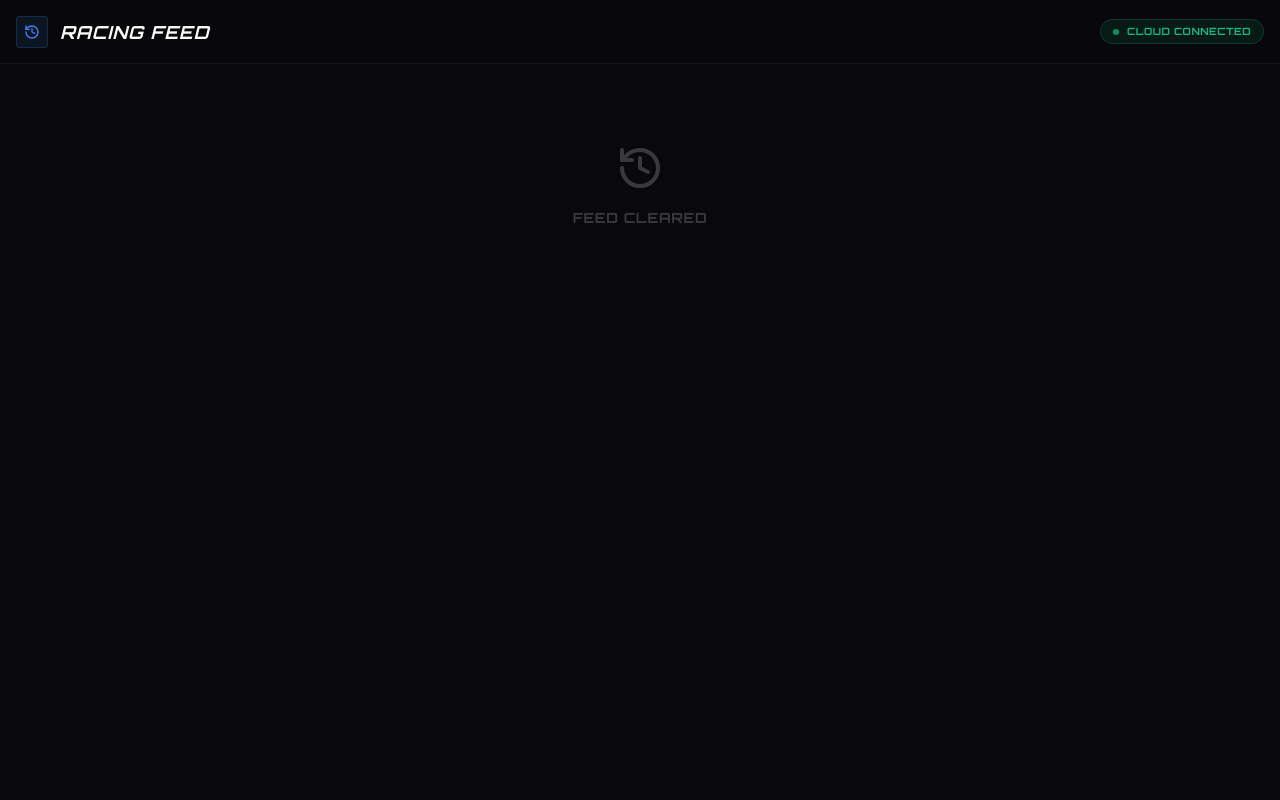
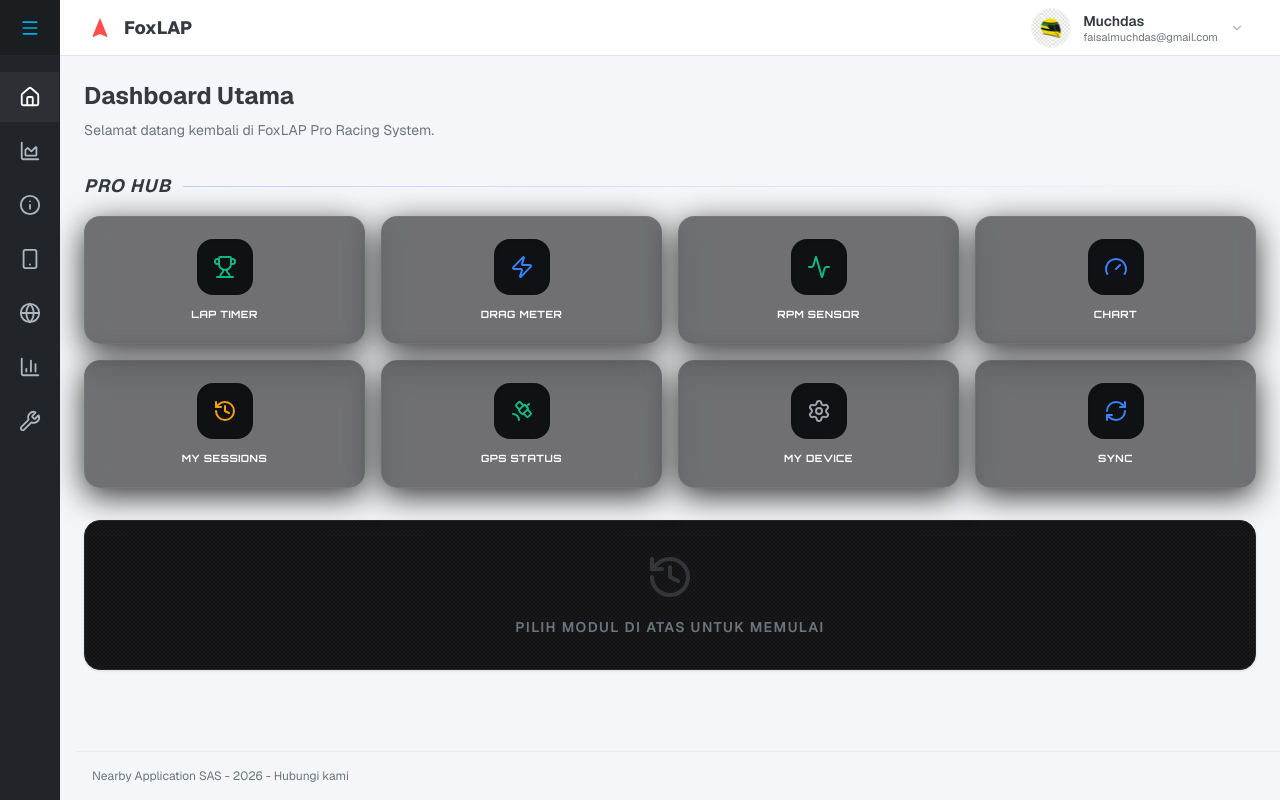
Before and after one commit to rottenplan/web-muchracing, a Next.js app: page / in a window 1280 px wide. Built offline with nearby package versions, Linux system fonts and the light colour scheme.

Commit message:
feat: implement PRO HUB menu logic on homepage

```diff
--- a/app/page.tsx
+++ b/app/page.tsx
@@ -1,30 +1,73 @@
-"use client";
+'use client';
 
-import { History } from "lucide-react";
+import Sidebar from '@/components/sidebar/Sidebar';
+import TopBar from '@/components/topbar/TopBar';
+import { SidebarProvider, useSidebar } from '@/components/sidebar/SidebarContext';
+import ModuleTile from '@/components/ModuleTile';
+import { Trophy, Zap, Activity, Gauge, History, Satellite, Settings, RefreshCw } from 'lucide-react';
+import { useState, useEffect } from 'react';
+
+// Main Content Component that uses Sidebar context
+function HomeContent() {
+  const { isCollapsed } = useSidebar();
+  const [viewMode, setViewMode] = useState<'track' | 'drag'>('track');
+
+  return (
+    <div className="min-h-screen bg-[#f4f6f9] dark:bg-[#1a1a1a] flex font-sans">
+      {/* Sidebar */}
+      <Sidebar />
+
+      {/* Main Content Area */}
+      <div className={`flex-1 transition-all duration-300 ${isCollapsed ? 'ml-[60px]' : 'ml-[240px]'} flex flex-col min-h-screen`}>
+        <TopBar />
+
+        <main className="flex-1 p-6 relative">
+          <div className="container mx-auto space-y-8">
+            {/* Welcome/Header Section */}
+            <div className="flex flex-col gap-2">
+              <h1 className="text-2xl font-bold text-[#343a40]">Dashboard Utama</h1>
+              <p className="text-sm text-[#6c757d]">Selamat datang kembali di FoxLAP Pro Racing System.</p>
+            </div>
+
+            {/* PRO HUB - Fast Access Logic */}
+            <div className="space-y-4">
+              <div className="flex items-center gap-3">
+                <h2 className="text-lg font-bold text-[#343a40] tracking-wider uppercase italic">PRO HUB</h2>
+                <div className="h-px flex-1 bg-gradient-to-r from-primary/30 to-transparent"></div>
+              </div>
+
+              <div className="grid grid-cols-2 md:grid-cols-4 gap-4">
+                <ModuleTile icon={<Trophy className="w-6 h-6" />} label="LAP TIMER" href="/tracks" color="highlight" />
+                <ModuleTile icon={<Zap className="w-6 h-6" />} label="DRAG METER" href="/dashboard" color="primary" />
+                <ModuleTile icon={<Activity className="w-6 h-6" />} label="RPM SENSOR" href="/rpm" color="highlight" />
+                <ModuleTile icon={<Gauge className="w-6 h-6" />} label="CHART" href="/analysis" color="primary" />
+                <ModuleTile icon={<History className="w-6 h-6" />} label="MY SESSIONS" href="/sessions" color="warning" />
+                <ModuleTile icon={<Satellite className="w-6 h-6" />} label="GPS STATUS" href="/gps" color="highlight" />
+                <ModuleTile icon={<Settings className="w-6 h-6" />} label="MY DEVICE" href="/devices" color="text-secondary" />
+                <ModuleTile icon={<RefreshCw className="w-6 h-6" />} label="SYNC" href="/setup-device" color="primary" />
+              </div>
+            </div>
+
+            {/* Recent Activity or Quick Overview can go here */}
+            <div className="carbon-bg p-8 rounded-2xl border border-black/5 text-center bg-white shadow-sm">
+              <History className="w-12 h-12 mx-auto mb-4 text-[#adb5bd] opacity-20" />
+              <p className="text-sm font-semibold text-[#6c757d] tracking-widest uppercase">Pilih modul di atas untuk memulai</p>
+            </div>
+          </div>
+        </main>
+
+        <footer className="p-4 text-xs text-[#6c757d] border-t border-black/5 ml-4">
+          Nearby Application SAS - 2026 - Hubungi kami
+        </footer>
+      </div>
+    </div>
+  );
+}
 
 export default function Home() {
   return (
-    <main className="min-h-screen bg-background text-foreground">
-      {/* Premium Glass Header */}
-      <header className="sticky top-0 z-50 glass-header px-4 h-16 flex items-center justify-between border-b border-white/5">
-        <div className="flex items-center gap-3">
-          <div className="w-8 h-8 bg-primary/10 rounded flex items-center justify-center border border-primary/20">
-            <History className="w-4 h-4 text-primary" />
-          </div>
-          <h1 className="text-lg font-racing text-foreground tracking-widest italic">RACING FEED</h1>
-        </div>
-        <div className="flex items-center gap-2">
-          <div className="px-3 py-1 bg-highlight/10 border border-highlight/20 rounded-full flex items-center gap-2">
-            <span className="w-1.5 h-1.5 bg-highlight rounded-full animate-pulse"></span>
-            <span className="text-[10px] font-racing text-highlight tracking-wider">Cloud Connected</span>
-          </div>
-        </div>
-      </header>
-
-      <div className="flex flex-col items-center justify-center py-20 opacity-20">
-        <History className="w-12 h-12 mb-4" />
-        <p className="text-sm font-racing tracking-widest">FEED CLEARED</p>
-      </div>
-    </main>
+    <SidebarProvider>
+      <HomeContent />
+    </SidebarProvider>
   );
 }
```
